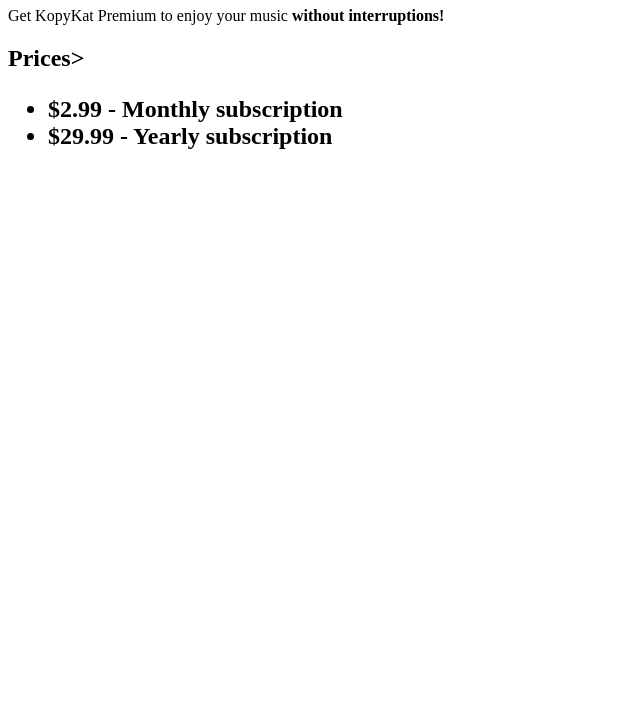
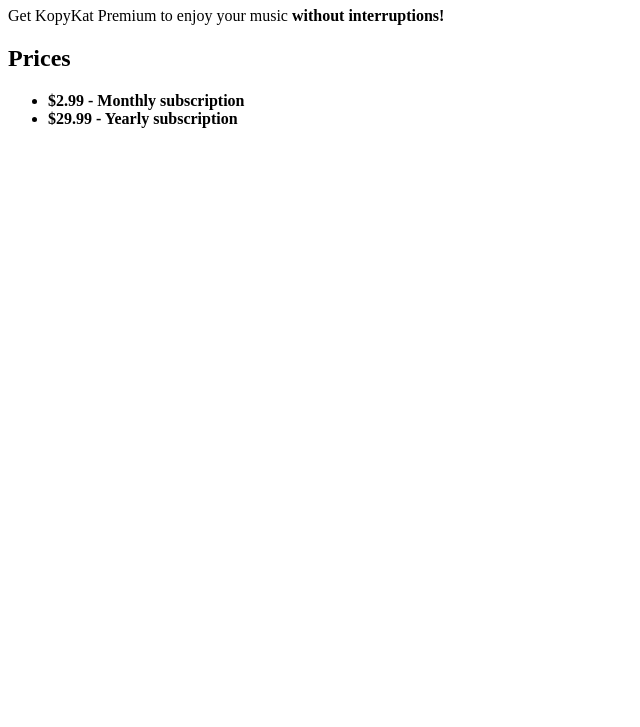
Before and after one commit to DednyAlteus/PricePage, a plain HTML site: page index.html in a window 1280 px wide. Shown: the part 73-800 px from the top of the page, without its empty margins (0-640 px from the left). Drawn offline with Linux system fonts and the light colour scheme.

Commit message:
Update index.html

```diff
--- a/index.html
+++ b/index.html
@@ -7,7 +7,7 @@
     <body>
       <h1>KopyKat Premium</h1>
       <p>Get KopyKat Premium to enjoy your music <strong>without interruptions!</strong></p>
-      <h2>Prices>
+      <h2>Prices</h2>
       <ul>
         <li><strong>$2.99 - Monthly subscription</strong></li>
         <li><strong>$29.99 - Yearly subscription</strong></li>
```
